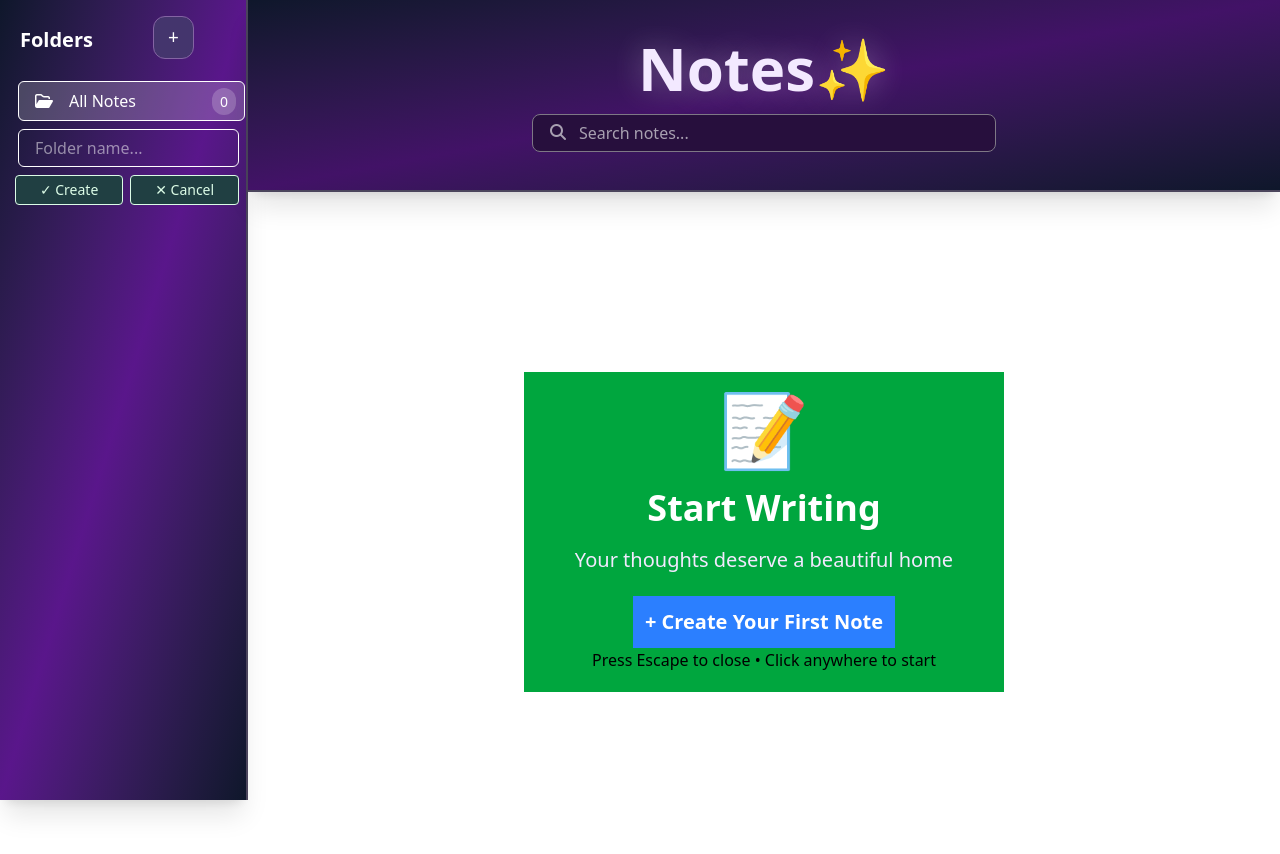
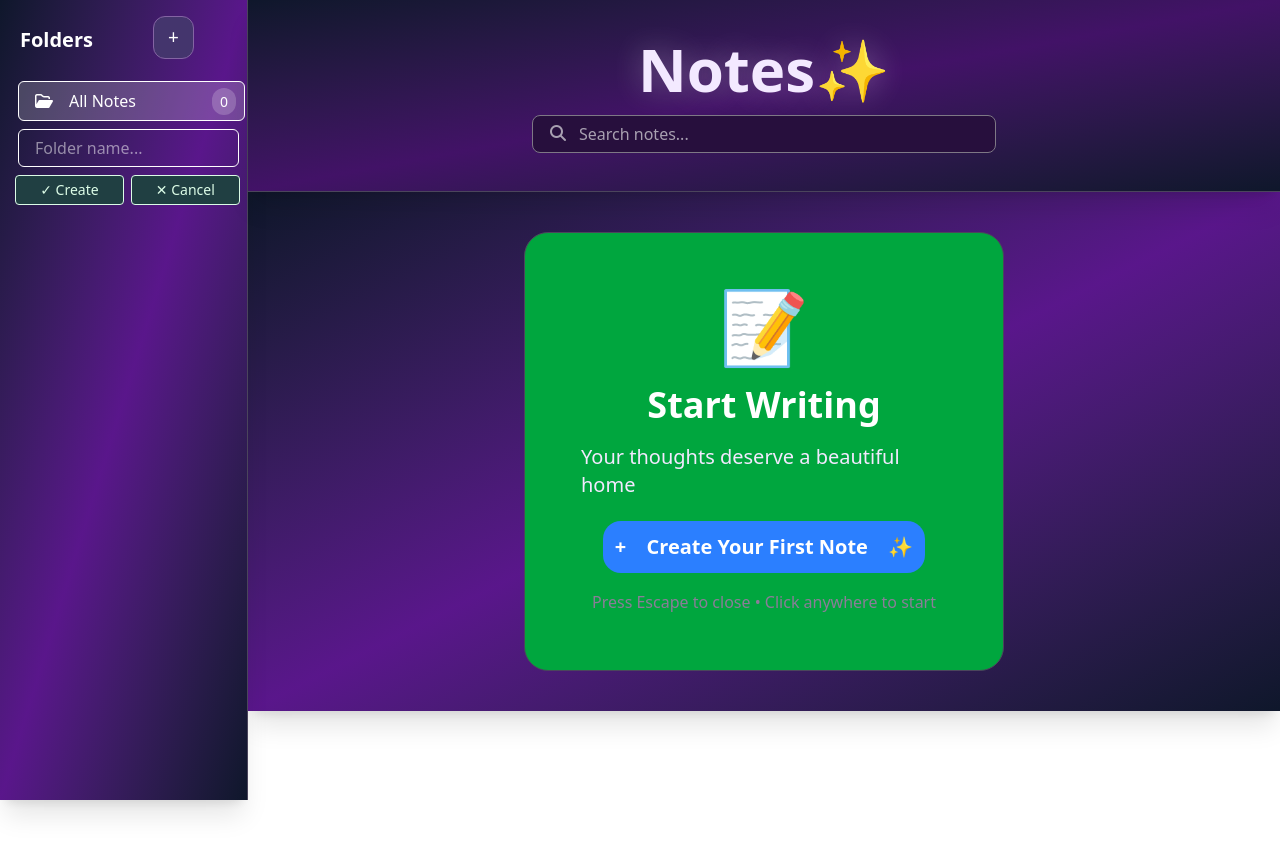
Before and after one commit to NwakanmaEmmanuel/Mini-Note-Board, a React (Vite) app: page / in a window 1280 px wide. Shown: the top 854 px of the page. After the commit the page ends 800 px from the top, so only its background shows below. Built offline with nearby package versions, Linux system fonts and the light colour scheme.

Commit message:
main not finished

```diff
--- a/src/components/Header.jsx
+++ b/src/components/Header.jsx
@@ -4,7 +4,7 @@ import Main from './Main'
 export default function Header() {
   return (
     <div className='flex-1'>
-      <div className='bg-linear-to-br from-slate-900 via-[#421267] to-slate-900  shadow-xl backdrop-blur-lg border-b-2 border-[#4b455c] outline-0  flex flex-1 h-48 items-center justify-center flex-col
+      <div className='bg-linear-to-br from-slate-900 via-[#421267] to-slate-900  shadow-xl backdrop-blur-lg border-b border-[#4b455c] outline-0  flex flex-1 h-48 items-center justify-center flex-col
 
       '>
           <h1 className='mb-4 text-shadow-[0_0_30px_rgba(255,255,255,0.3)] text-6xl text-[#f3e9ff] font-black '>Notes✨</h1>
--- a/src/components/Main.jsx
+++ b/src/components/Main.jsx
@@ -1,17 +1,17 @@
 
 function Main() {
   return (
-    <div className="p-10 flex items-center justify-center">
+    <div className="bg-linear-to-br from-slate-900 via-purple-900 to-slate-900  shadow-xl backdrop-blur-lgp-10 flex items-center justify-center">
 
-        <div className="p-5 bg-green-600 w-120 m-[140px] items-center flex flex-col justify-center">
+        <div className="p-14 bg-green-600 w-120 rounded-3xl border border-[#4b455c] m-10 items-center flex flex-col justify-center">
 
             <div className="text-7xl mb-6">📝</div>
             <h1 className="text-4xl font-bold text-white mb-4.5">Start Writing</h1>
             <p className="font-medium text-xl text-[#f3e9ff] mb-5.5">Your thoughts deserve a beautiful home</p>
-            <button className="p-3 bg-blue-500 text-white text-xl font-bold">
-                <span>+</span> Create Your First Note
+            <button className="p-3 mb-[17px] bg-blue-500 text-white text-xl font-bold rounded-[18px]">
+                <span className="mr-[15px]">+</span> Create Your First Note <span className="text-white ml-[15px]">✨</span>
             </button>
-            <p>Press Escape to close • Click anywhere to start</p>
+            <p className="text-[#8b7d99] ">Press Escape to close • Click anywhere to start</p>
 
         </div>
 
--- a/src/components/Sidebar.jsx
+++ b/src/components/Sidebar.jsx
@@ -2,7 +2,7 @@ import React from 'react'
 
 function Sidebar() {
   return (
-    <div className='bg-linear-to-br from-slate-900 via-purple-900 to-slate-900  shadow-xl backdrop-blur-lg border-r-2 border-[#4b455c]  w-[248px] h-screen'>
+    <div className='bg-linear-to-br from-slate-900 via-purple-900 to-slate-900  shadow-xl backdrop-blur-lg border-r border-[#4b455c]  w-[248px] h-screen'>
       <div className='flex gap-[60px] py-4 pl-5 items-center mb-2 '>
           <h3 className='text-xl text-white font-bold  '>Folders</h3>
           <button className=" text-[19px] px-3.5 py-1.5 text-white p-4 bg-[#44356d] rounded-xl outline-0  border border-[#8464a3] mb-1.5 hover:bg-[#392c54] ">+</button>
```
